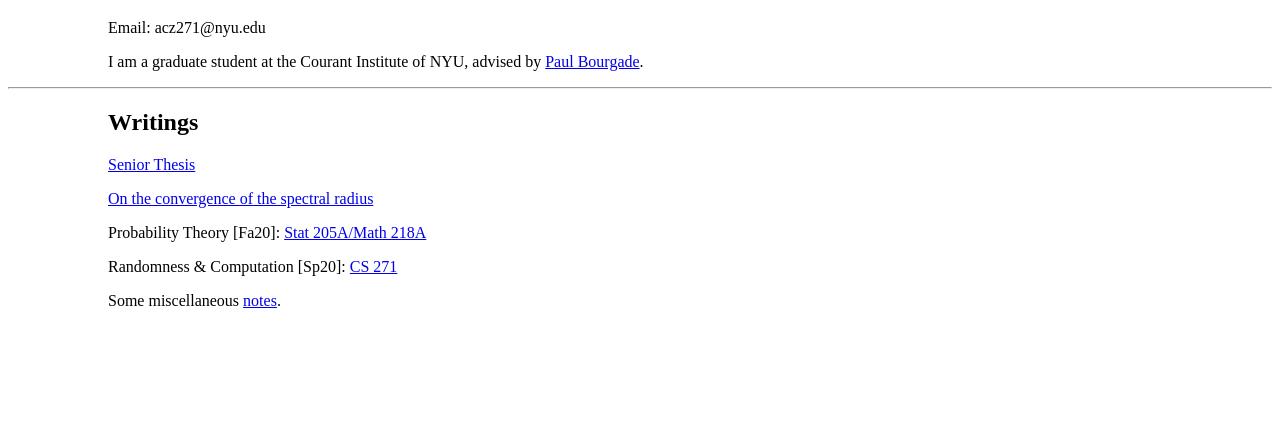
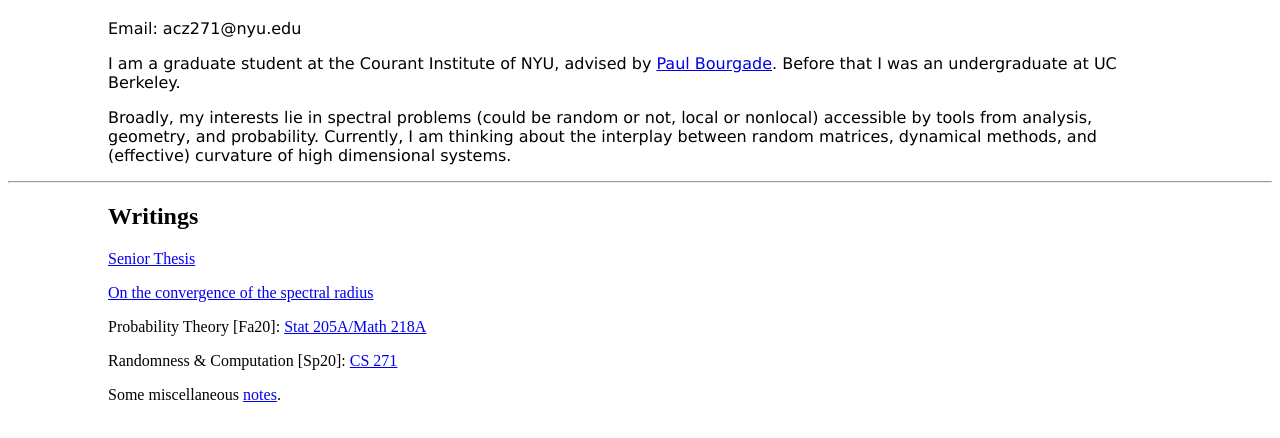
Before and after one commit to albertczhang/albertczhang.github.io, a plain HTML site: page index.html in a window 1280 px wide. Shown: the part 62-500 px from the top of the page. Drawn offline with Linux system fonts and the light colour scheme.

Commit message:
Update index.html

```diff
--- a/index.html
+++ b/index.html
@@ -8,12 +8,13 @@
 
 <body>
 <div>
-		<h1 style ="font-family: 'Verdana', monospace; padding-left:100px;"><b>Albert Zhang </b></h1>
+		<h1 style ="font-family: 'Verdana'; padding-left:100px;">Albert Zhang</h1>
 
-		<p style="padding: 0px 100px;"> Email: acz271@nyu.edu </p>
+		<p style="padding: 0px 100px; font-family: 'Verdana'"> Email: acz271@nyu.edu </p>
 
-		<p style="padding: 0px 100px;"> I am a graduate student at the Courant Institute of NYU, advised by <a href="https://cims.nyu.edu/~bourgade/">Paul Bourgade</a>.   </p>
+		<p style="padding: 0px 100px; font-family: 'Verdana'"> I am a graduate student at the Courant Institute of NYU, advised by <a href="https://cims.nyu.edu/~bourgade/">Paul Bourgade</a>. Before that I was an undergraduate at UC Berkeley.   </p>
 
+		<p style="padding: 0px 100px; font-family: 'Verdana'"> Broadly, my interests lie in spectral problems (could be random or not, local or nonlocal) accessible by tools from analysis, geometry, and probability. Currently, I am thinking about the interplay between random matrices, dynamical methods, and (effective) curvature of high dimensional systems. </p>
 		<hr>
 
 		<h2 style="padding: 0px 100px;"> Writings </h2>
```
